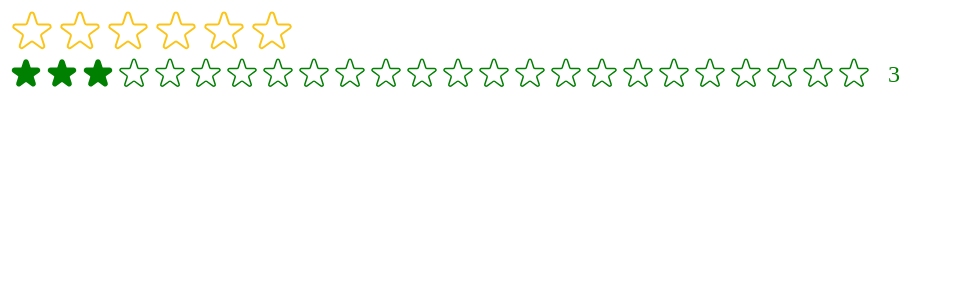
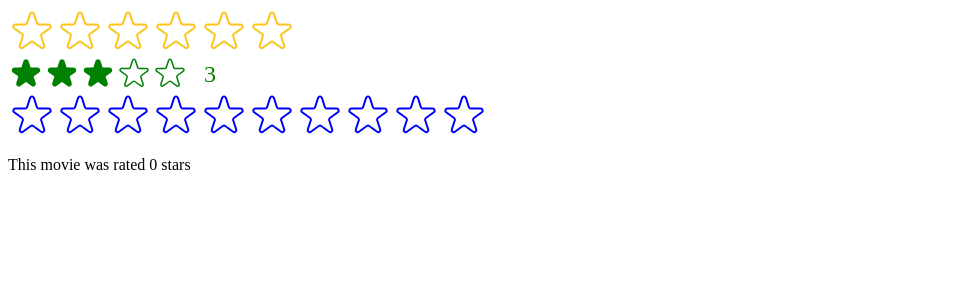
Before and after one commit to robcaran/usepopcorn-practice, a React (Create React App) app: page / in a window 1280 px wide. Shown: the top 300 px of the page, without its empty margins (0-954 px from the left). Built offline with nearby package versions, Linux system fonts and the light colour scheme.

Commit message:
add onSetRating callback to StarRating for parent sync

```diff
--- a/src/StarRating.js
+++ b/src/StarRating.js
@@ -19,12 +19,14 @@ export default function StarRating({
   className = "",
   messages = [],
   defaultRating = 0,
+  onSetRating,
 }) {
   const [rating, setRating] = useState(defaultRating);
   const [tempRating, setTempRating] = useState(0);
 
   function handleRating(rating) {
     setRating(rating);
+    onSetRating(rating);
   }
 
   const textStyle = {
--- a/src/index.js
+++ b/src/index.js
@@ -1,8 +1,19 @@
-import React from "react";
+import React, { use, useState } from "react";
 import ReactDOM from "react-dom/client";
 // import './index.css';
 // import App from './App';
 import StarRating from "./StarRating";
+
+function Test() {
+  const [movieRating, setMovieRating] = useState(0);
+
+  return (
+    <div>
+      <StarRating color="blue" maxRating={10} onSetRating={setMovieRating} />
+      <p>This movie was rated {movieRating} stars</p>
+    </div>
+  );
+}
 
 const root = ReactDOM.createRoot(document.getElementById("root"));
 root.render(
@@ -12,12 +23,7 @@ root.render(
       maxRating={6}
       messages={["Terrible", "Bad", "Ok", "Good", "Excellent"]}
     />
-    <StarRating
-      maxRating={24}
-      size={36}
-      color="green"
-      className="test"
-      defaultRating={3}
-    />
+    <StarRating size={36} color="green" className="test" defaultRating={3} />
+    <Test />
   </React.StrictMode>
 );
```
